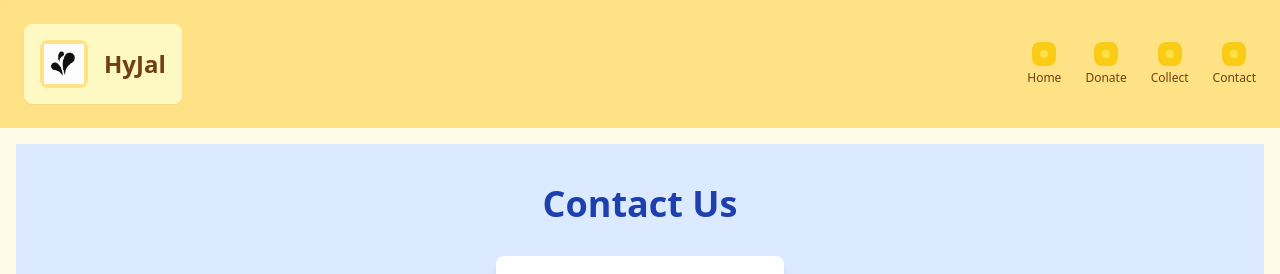
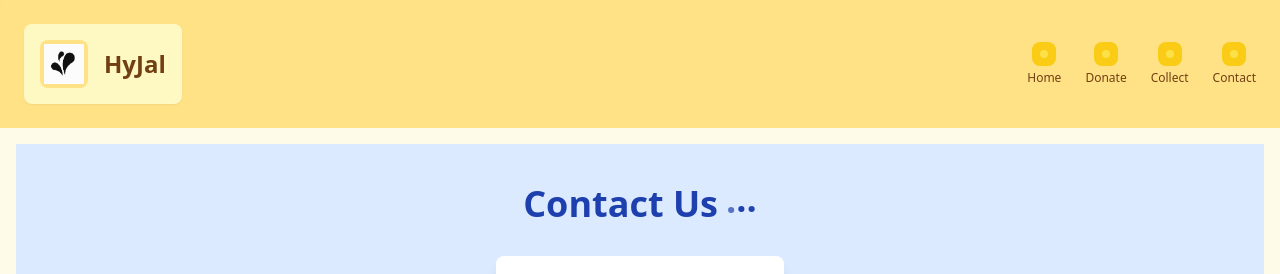
Before and after one commit to AskitEndo/Hyjal2, a React (Vite) app in the folder Client/: page /contact in a window 1280 px wide. Shown: the top 274 px of the page. Built offline with nearby package versions, Linux system fonts and the light colour scheme; some icons are missing.

Commit message:
contact page change

```diff
--- a/Client/src/components/ContactUs.jsx
+++ b/Client/src/components/ContactUs.jsx
@@ -25,7 +25,14 @@ export default function ContactUs() {
 
   return (
     <div className="flex flex-col items-center bg-blue-100 min-h-screen py-10">
-      <h2 className="text-4xl font-bold text-blue-800 mb-8">Contact Us</h2>
+      <h2 className="text-4xl font-bold text-blue-800 mb-8 flex items-center">
+        Contact Us
+        <span className="ml-2">
+          <span className="animate-dots">.</span>
+          <span className="animate-dots delay-100">.</span>
+          <span className="animate-dots delay-200">.</span>
+        </span>
+      </h2>
       <div className="space-y-6">
         {contactItems.map((item, index) => (
           <a
@@ -46,6 +53,25 @@ export default function ContactUs() {
       <p className="mt-8 text-blue-500 text-center">
         We appreciate your interest in water collection and donation!
       </p>
+
+      <style>
+        {`
+          @keyframes dot-blink {
+            0%, 100% { opacity: 0; transform: translateY(0); }
+            50% { opacity: 1; transform: translateY(-5px); }
+          }
+          .animate-dots {
+            animation: dot-blink 1s infinite;
+            display: inline-block;
+          }
+          .delay-100 {
+            animation-delay: 0.1s;
+          }
+          .delay-200 {
+            animation-delay: 0.2s;
+          }
+        `}
+      </style>
     </div>
   );
 }
```
